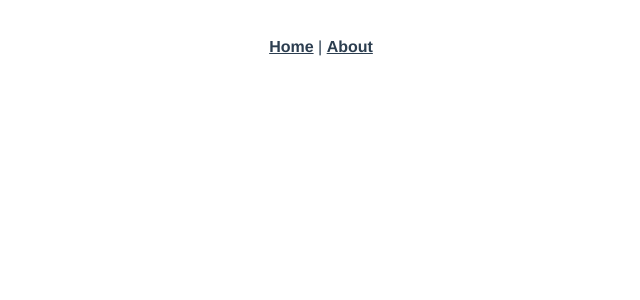
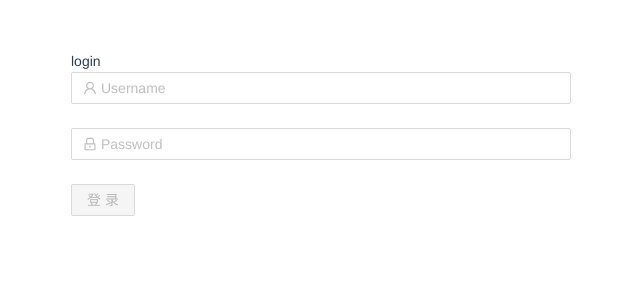
Before and after one commit to ligu99/vue3.0_a, a Vue app: page /login in a window 1280 px wide. Before the commit this address had no page. Shown: the top 300 px of the page, without its empty margins (319-959 px from the left). Built offline with nearby package versions, Linux system fonts and the light colour scheme.

Commit message:
20201119

```diff
--- a/package.json
+++ b/package.json
@@ -8,6 +8,7 @@
     "lint": "vue-cli-service lint"
   },
   "dependencies": {
+    "ant-design-vue": "^2.0.0-rc.1",
     "core-js": "^3.6.5",
     "vue": "^3.0.0",
     "vue-router": "^4.0.0-0",
--- a/src/App.vue
+++ b/src/App.vue
@@ -1,8 +1,8 @@
 <template>
-  <div id="nav">
+  <!-- <div id="nav">
     <router-link to="/">Home</router-link> |
     <router-link to="/about">About</router-link>
-  </div>
+  </div> -->
   <router-view />
 </template>
 
--- a/src/main.js
+++ b/src/main.js
@@ -2,8 +2,11 @@ import { createApp } from "vue";
 import App from "./App.vue";
 import router from "./router";
 import store from "./store";
+import Antd from "ant-design-vue";
+import "ant-design-vue/dist/antd.css";
 
 createApp(App)
   .use(store)
   .use(router)
+  .use(Antd)
   .mount("#app");
--- a/src/router/index.js
+++ b/src/router/index.js
@@ -1,20 +1,28 @@
-import { createRouter, createWebHistory } from "vue-router";
-import Home from "../views/Home.vue";
+import { createRouter, createWebHistory } from 'vue-router';
+// import Home from '../views/Home.vue';
 
 const routes = [
+  // {
+  //   path: '/',
+  //   name: 'Home',
+  //   component: Home
+  // },
   {
-    path: "/",
-    name: "Home",
-    component: Home
+    path: '/login',
+    name: 'login',
+    component: () => import(/* webpackChunkName: "login" */ '../views/Login.vue')
   },
   {
-    path: "/about",
-    name: "About",
+    path: '/about',
+    name: 'About',
     // route level code-splitting
     // this generates a separate chunk (about.[hash].js) for this route
     // which is lazy-loaded when the route is visited.
-    component: () =>
-      import(/* webpackChunkName: "about" */ "../views/About.vue")
+    component: () => import(/* webpackChunkName: "about" */ '../views/About.vue')
+  },
+  {
+    path: '/',
+    redirect: '/login'
   }
 ];
 
--- /dev/null
+++ b/src/views/Login.vue
@@ -0,0 +1,58 @@
+<template>
+  <div class="login">
+    <span>login</span>
+
+    <a-form :model="formInline" @submit="handleSubmit">
+      <a-form-item>
+        <a-input v-model:value="formInline.user" placeholder="Username">
+          <template #prefix>
+            <UserOutlined style="color: rgba(0, 0, 0, 0.25)" />
+          </template>
+        </a-input>
+      </a-form-item>
+      <a-form-item>
+        <a-input v-model:value="formInline.password" type="password" placeholder="Password">
+          <template #prefix>
+            <LockOutlined style="color: rgba(0, 0, 0, 0.25)" />
+          </template>
+        </a-input>
+      </a-form-item>
+      <a-form-item>
+        <a-button type="primary" html-type="submit" :disabled="formInline.user === '' || formInline.password === ''">
+          登录
+        </a-button>
+      </a-form-item>
+    </a-form>
+  </div>
+</template>
+
+<script>
+import { UserOutlined, LockOutlined } from "@ant-design/icons-vue";
+export default {
+  name: "Login",
+  components: {
+    UserOutlined,
+    LockOutlined
+  },
+  data() {
+    return {
+      formInline: {
+        user: "",
+        password: ""
+      }
+    };
+  },
+  methods: {
+    handleSubmit(e) {
+      console.log(e, this.formInline);
+    }
+  }
+};
+</script>
+<style lang="scss" scoped>
+.login {
+  width: 500px;
+  margin: 50px auto;
+  text-align: left;
+}
+</style>
--- /dev/null
+++ b/vue.config.js
@@ -0,0 +1,5 @@
+// vue.config.js
+module.exports = {
+  // 选项...
+  publicPath: process.env.NODE_ENV === "production" ? "" : "/"
+};
```
Also changed, not shown: 1 other file (tests, documents, lock files or other folders).
